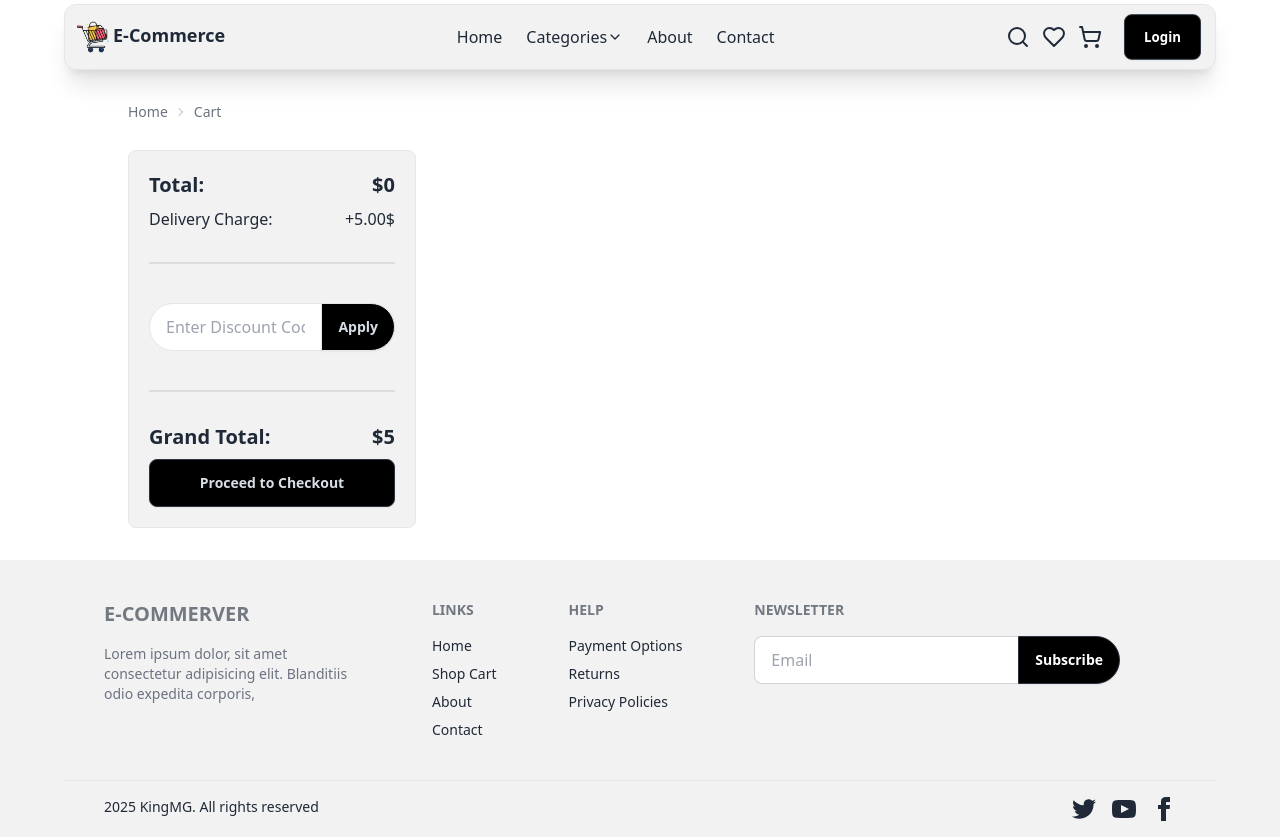
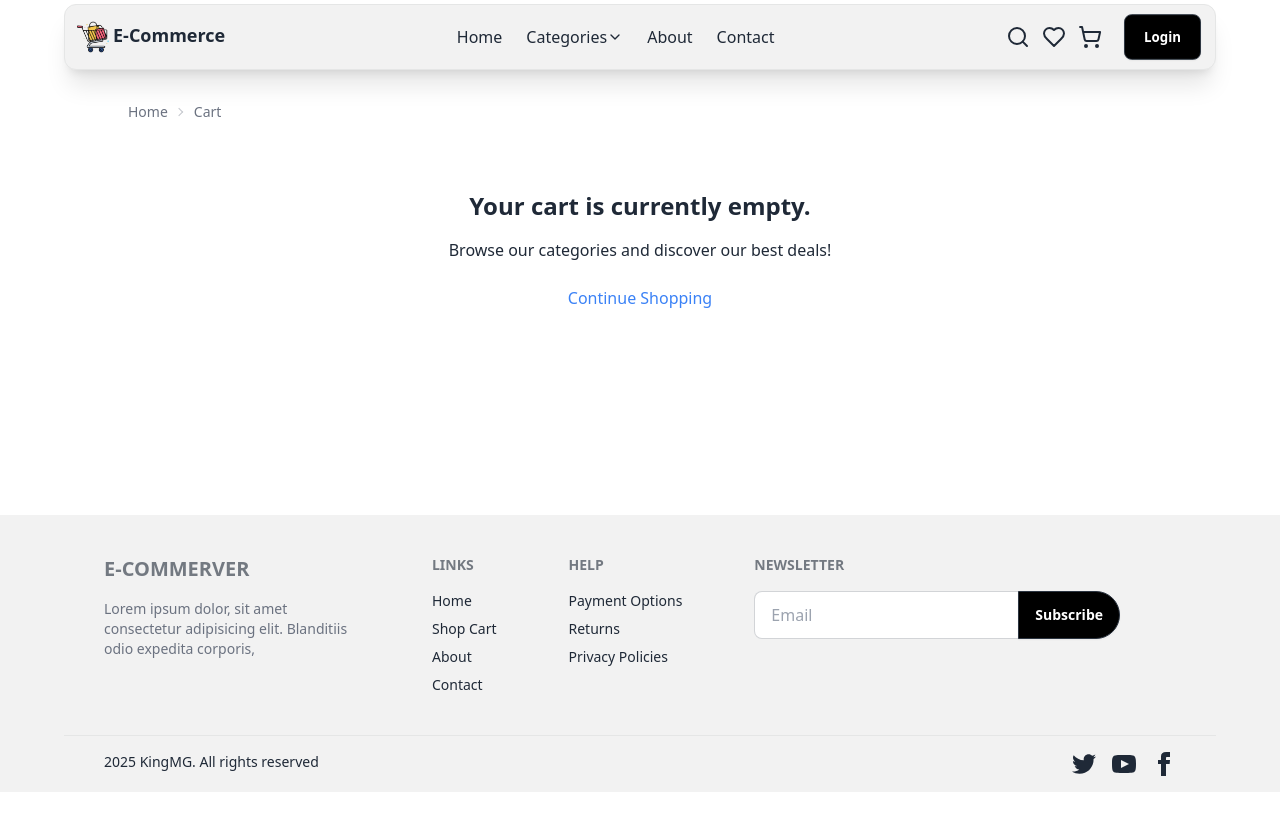
Before and after one commit to Mohammad-MT/E-Commerce, a React app in the folder frontend/: page /cart in a window 1280 px wide. After the commit the page ends 800 px from the top, so only its background shows below. Built offline with nearby package versions, Linux system fonts and the light colour scheme; no server answers; the HTML template or start-up script is replaced by a standard one.

Commit message:
enhance ShopCartPage; display message when cart is empty and prompt to continue shopping

```diff
--- a/frontend/src/pages/ShopCartPage.tsx
+++ b/frontend/src/pages/ShopCartPage.tsx
@@ -5,17 +5,32 @@ import { useCartStore } from "../store/useCartStore";
 
 const ShopCartPage = () => {
   const { Cart } = useCartStore();
+
   return (
     <div className="min-h-[calc(100vh-24.2rem)]   px-5 ">
       <div className=" flex flex-col items-center justify-center">
         <div className="max-w-5xl h-full w-full ">
           <Breadcrumbs newDirectory="Cart" />
-          <div className=" w-full flex justify-between  flex-col lg:flex-row ">
-            {Cart.length > 0 && <CartTable />}
-            <div className="flex justify-end">
-              <CheckOut />
+          {Cart.length > 0 ? (
+            <div className=" w-full flex justify-between  flex-col lg:flex-row ">
+              <CartTable />
+              <div className="flex justify-end">
+                <CheckOut />
+              </div>
             </div>
-          </div>
+          ) : (
+            <div className="flex flex-col items-center justify-center py-10">
+              <h2 className="text-2xl font-semibold mb-4">
+                Your cart is currently empty.
+              </h2>
+              <p className="text-center mb-6">
+                Browse our categories and discover our best deals!
+              </p>
+              <a href="/" className="text-blue-500 hover:underline">
+                Continue Shopping
+              </a>
+            </div>
+          )}
         </div>
       </div>
     </div>
```
